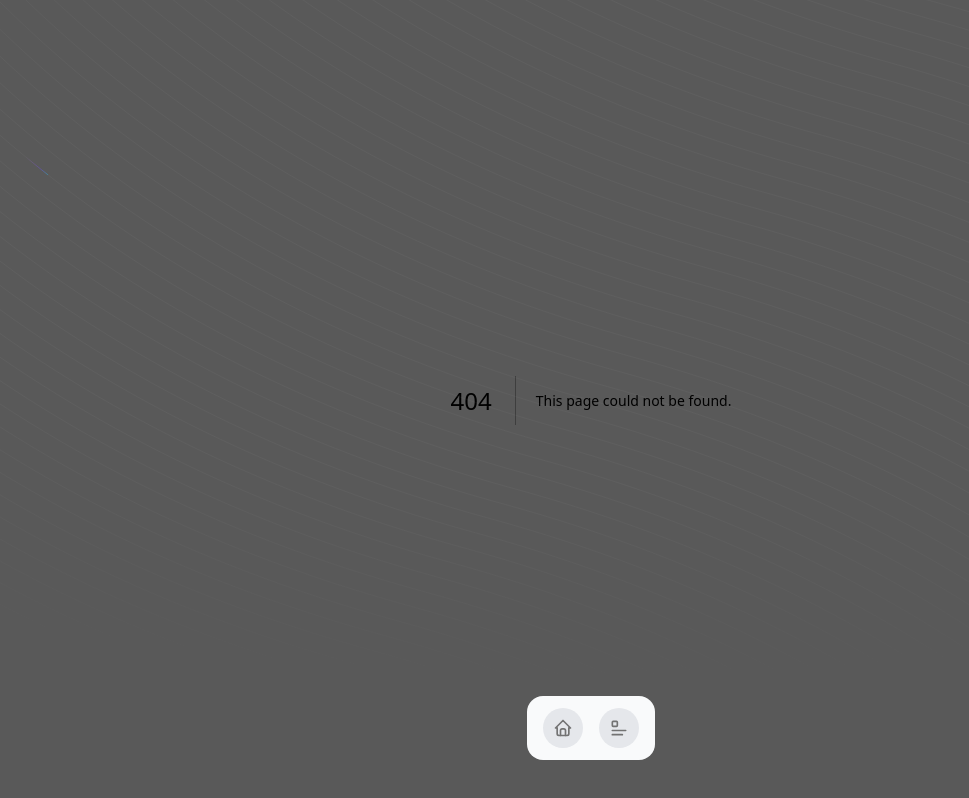
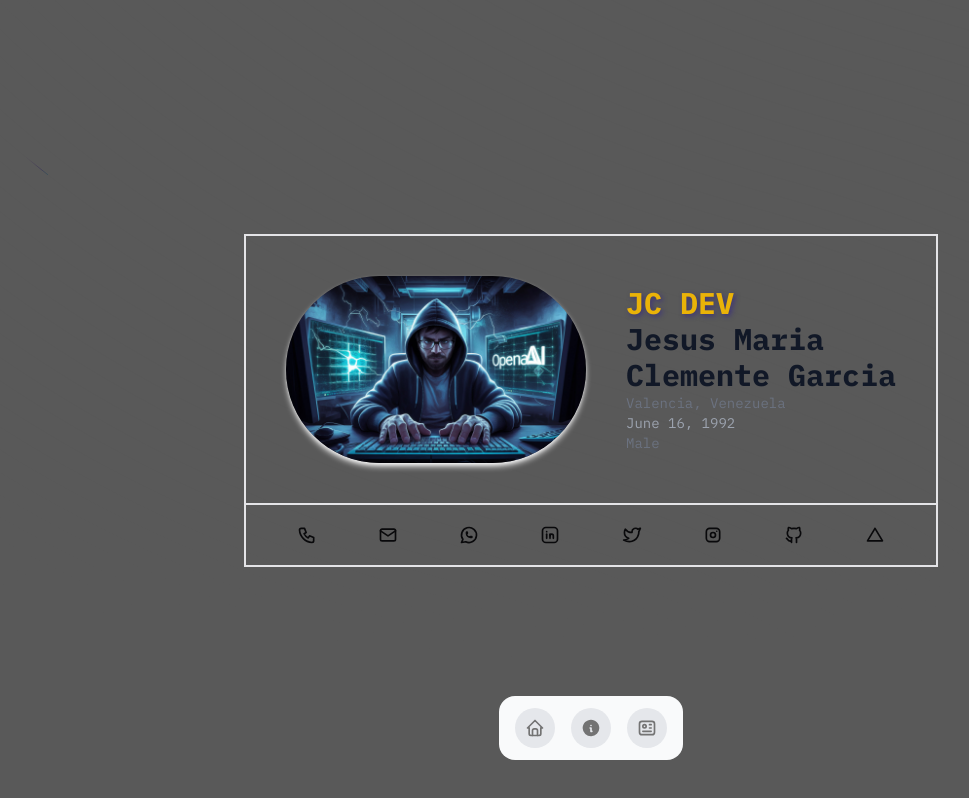
Before and after one commit to jcdev92/jcdev-portfolio, a Next.js app: page /contact in a window 1280 px wide. Before the commit this address had no page. Shown: the top 798 px of the page, without its empty margins (49-1018 px from the left). Built offline with nearby package versions, Linux system fonts and the light colour scheme.

Commit message:
add: styles into the contact component and updt icons in the dockbar

```diff
--- a/app/about/AboutSection.tsx
+++ b/app/about/AboutSection.tsx
@@ -1,20 +1,10 @@
-import Image from "next/image";
 import { profile } from "@/lib/data/data";
 import { TypewriterEffect } from "@/components/ui/effects/typewriter-effect";
 
 export default function AboutSection() {
   const {
     aboutMe,
-    alias,
-    firstName,
-    lastName,
     jobTitle,
-    email,
-    phone,
-    birthDay,
-    gender,
-    city,
-    country,
   } = profile;
 
   const words = [
@@ -37,12 +27,6 @@ export default function AboutSection() {
     },
   ];
 
-  const formatedBirthday = new Date(birthDay).toLocaleDateString("en-US", {
-    year: "numeric",
-    month: "long",
-    day: "numeric",
-    timeZone: "UTC",
-  });
 
   return (
     <section
@@ -51,19 +35,7 @@ export default function AboutSection() {
     >
       <div className="container mx-auto">
         <TypewriterEffect words={words} className="p-10"/>
-        <div className="grid grid-cols-1 lg:grid-cols-2 h-fit">
-          <div className="flex flex-col md:flex-row justify-center items-center gap-10">
-            <div className="">
-              <Image alt="hero" src="/hero.jpg" width={300} height={300} className="rounded-full object-cover max-w-full h-auto shadow-md shadow-primary-foreground" />
-            </div>
-            <div className="text-center md:text-left">
-              <h1 className="text-3xl font-bold text-yellow-500 text-shadow-custom">{`${alias}`}</h1>
-              <h1 className="text-3xl font-bold text-gray-900">{`${firstName}`}</h1>
-              <h1 className="text-3xl font-bold text-gray-900">{`${lastName}`}</h1>
-              <p className="text-sm text-gray-500">{`${city}, ${country} `}</p>
-              <p className="text-sm text-gray-400">{`${formatedBirthday} `}</p>
-            </div>
-          </div>
+        <div className="flex flex-col gap-10">
           <div className="p-4 md:p-10">
             <h2 className="text-bold text-2xl mb-3">{jobTitle}</h2>
             <p className="mb-5 text-sm text-gray-400">
--- /dev/null
+++ b/app/contact/ContactSection.tsx
@@ -0,0 +1,66 @@
+import Image from "next/image";
+import { profile } from "@/lib/data/data";
+import { IconPhone, IconMail, IconBrandWhatsapp, IconBrandLinkedin, IconBrandTwitter, IconBrandGithub, IconBrandInstagram, IconBrandVercel } from "@tabler/icons-react"
+
+export default function ContactSection() {
+  const { alias, firstName, lastName, city, country, birthDay, gender, phone, email } = profile;
+
+  const formatedBirthday = new Date(birthDay).toLocaleDateString("en-US", {
+    year: "numeric",
+    month: "long",
+    day: "numeric",
+    timeZone: "UTC",
+  });
+
+  return (
+    <div className="w-full h-screen">
+      <div className="w-full h-full flex justify-center items-center">
+        <div className="flex flex-col border relative z-50">
+          <div className="flex flex-col md:flex-row justify-center items-center border gap-10 p-10">
+            <Image
+              alt="hero"
+              src="/hero.jpg"
+              width={300}
+              height={300}
+              className="rounded-full object-cover max-w-full h-auto shadow-md shadow-primary-foreground"
+            />
+            <div className="text-center md:text-left">
+              <h1 className="text-3xl font-bold text-yellow-500 text-shadow-custom">{`${alias}`}</h1>
+              <h1 className="text-3xl font-bold text-gray-900">{`${firstName}`}</h1>
+              <h1 className="text-3xl font-bold text-gray-900">{`${lastName}`}</h1>
+              <p className="text-sm text-gray-500">{`${city}, ${country} `}</p>
+              <p className="text-sm text-gray-400">{`${formatedBirthday} `}</p>
+              <p className="text-sm text-gray-500">{`${gender} `}</p>
+            </div>
+          </div>
+          <div className="flex border items-center justify-around p-5">
+            <a href={`tel:${phone}`} className="flex items-center hover:text-yellow-300">
+              <IconPhone size={20} />
+            </a>
+            <a href={`mailto:${email}`} className="flex items-center hover:text-yellow-300">
+              <IconMail size={20} />
+            </a>
+            <a href={`XXXXXXXXXXXXXX${phone}`} className="flex items-center hover:text-yellow-300">
+              <IconBrandWhatsapp size={20} />
+            </a>
+            <a href={`XXXXXXXXXXXXXXXXXXXXXXXXXXXX${alias}`} className="flex items-center hover:text-yellow-300">
+              <IconBrandLinkedin size={20} />
+            </a>
+            <a href={`XXXXXXXXXXXXXXXXXXXXXXXXXXXX${alias}`} className="flex items-center hover:text-yellow-300">
+              <IconBrandTwitter size={20} />
+            </a>
+            <a href={`XXXXXXXXXXXXXXXXXXXXXXXXXXXX${alias}`} className="flex items-center hover:text-yellow-300">
+              <IconBrandInstagram size={20} />
+            </a>
+            <a href={`XXXXXXXXXXXXXXXXXXXXXXXXXXXX${alias}`} className="flex items-center hover:text-yellow-300">
+              <IconBrandGithub size={20} />
+            </a>
+            <a href={`XXXXXXXXXXXXXXXXXXXXXXXXXXXX${alias}`} className="flex items-center hover:text-yellow-300">
+              <IconBrandVercel size={20} />
+            </a>
+          </div>
+        </div>
+      </div>
+    </div>
+  );
+}
--- /dev/null
+++ b/app/contact/page.tsx
@@ -0,0 +1,7 @@
+import ContactSection from "./ContactSection";
+
+export default function Contact() {
+    return (
+        <ContactSection />
+    )
+}
--- a/app/layout.tsx
+++ b/app/layout.tsx
@@ -32,12 +32,12 @@ export default function RootLayout({
             enableSystem
             disableTransitionOnChange
           >
-            <main className="bg-black/65">
+            <main className="bg-black/65 relative z-10">
               <Template>{children}</Template>
               <FloatingDockDemo />
             </main>
           </ThemeProvider>
-          <BackgroundBeams />
+          <BackgroundBeams className="absolute inset-0 z-0" />
         </body>
       </html>
     </>
--- a/components/ui/navbar/Navbar.tsx
+++ b/components/ui/navbar/Navbar.tsx
@@ -3,7 +3,8 @@ import React from "react";
 import { FloatingDock } from "@/components/ui/navbar/floating-dock";
 import {
   IconHome,
-  IconTextCaption
+  IconInfoCircleFilled,
+  IconId,
 } from "@tabler/icons-react";
 
 export function FloatingDockDemo() {
@@ -18,15 +19,21 @@ export function FloatingDockDemo() {
     {
       title: "Who is JC DEV?",
       icon: (
-        <IconTextCaption className="h-full w-full text-neutral-500 dark:text-neutral-300" />
+        <IconInfoCircleFilled className="h-full w-full text-neutral-500 dark:text-neutral-300" />
       ),
       href: "/about",
     },
+    {
+      title: "Contact",
+      icon: (
+        <IconId className="h-full w-full text-neutral-500 dark:text-neutral-300" />
+      ),
+      href: "/contact",
+    }
   ];
   return (
-    <div className="sticky bottom-0 z-50 p-10 flex items-center justify-center w-full">
+    <div className="sticky bottom-0 reltive z-20 p-10 flex items-center justify-center w-full">
       <FloatingDock
-        mobileClassName="" // only for demo, remove for production
         items={links}
       />
     </div>
--- a/lib/data/data.ts
+++ b/lib/data/data.ts
@@ -7,14 +7,14 @@ export const profile: JcDev = {
   email: "jcdeveloper92@gmail.com",
   phone: "+584120799500",
   birthDay: "1992-06-16T00:00:00.000Z",
-  gender: "male",
+  gender: "Male",
   city: "Valencia",
   country: "Venezuela",
   profileImg:
     "https://res.cloudinary.com/dwhztsc8v/image/upload/v1687545518/JC%20DEV/profile/perfil_frontal_orig-removebg-preview_oxasfp.png",
   jobTitle: "Full Stack Web Developer",
   aboutMe:
-    "I’m a Full-Stack Developer passionate about creating efficient and scalable tech solutions. With experience in both front-end and back-end, I’m skilled in technologies like React.js, Node.js, and PostgreSQL. My focus is on designing and developing applications that not only meet technical goals but also provide a smooth and engaging user experience. Additionally, my background in business administration allows me to understand challenges from a holistic perspective, combining strategy and technology to achieve solid results. I’m always learning and looking for new ways to optimize web development.",
+    "Greeting! and Welcome to my Portfolio, my name is Jesus Clemente and I’m a Full-Stack Developer passionate about creating efficient and scalable tech solutions. With experience in both front-end and back-end, I’m skilled in technologies like React.js, Node.js, and PostgreSQL. My focus is on designing and developing applications that not only meet technical goals but also provide a smooth and engaging user experience. Additionally, my background in business administration allows me to understand challenges from a holistic perspective, combining strategy and technology to achieve solid results. I’m always learning and looking for new ways to optimize web development.",
   biography:
     "My interest in computers began when I was around 15 years old, when I taught myself how to repair computers. Then years later I studied business administration at university, with the dream of creating my own IT company. However, it was only after different jobs, years later, that I discovered the fascinating world of code on the Internet.  To have a solid foundation, I studied the fundamentals of programming at Platzi Academy. Next, I enrolled in Academlo, an invaluable opportunity to learn more about web development. At Academlo, I developed applications with JavaScript-HTML CSS, REACT & NODE JS, such as an online store, Poke-App, CRUD users App, and several dynamic websites. Now, I want to use my skills to help others achieve their aspirations.",
   bioImage:
```
